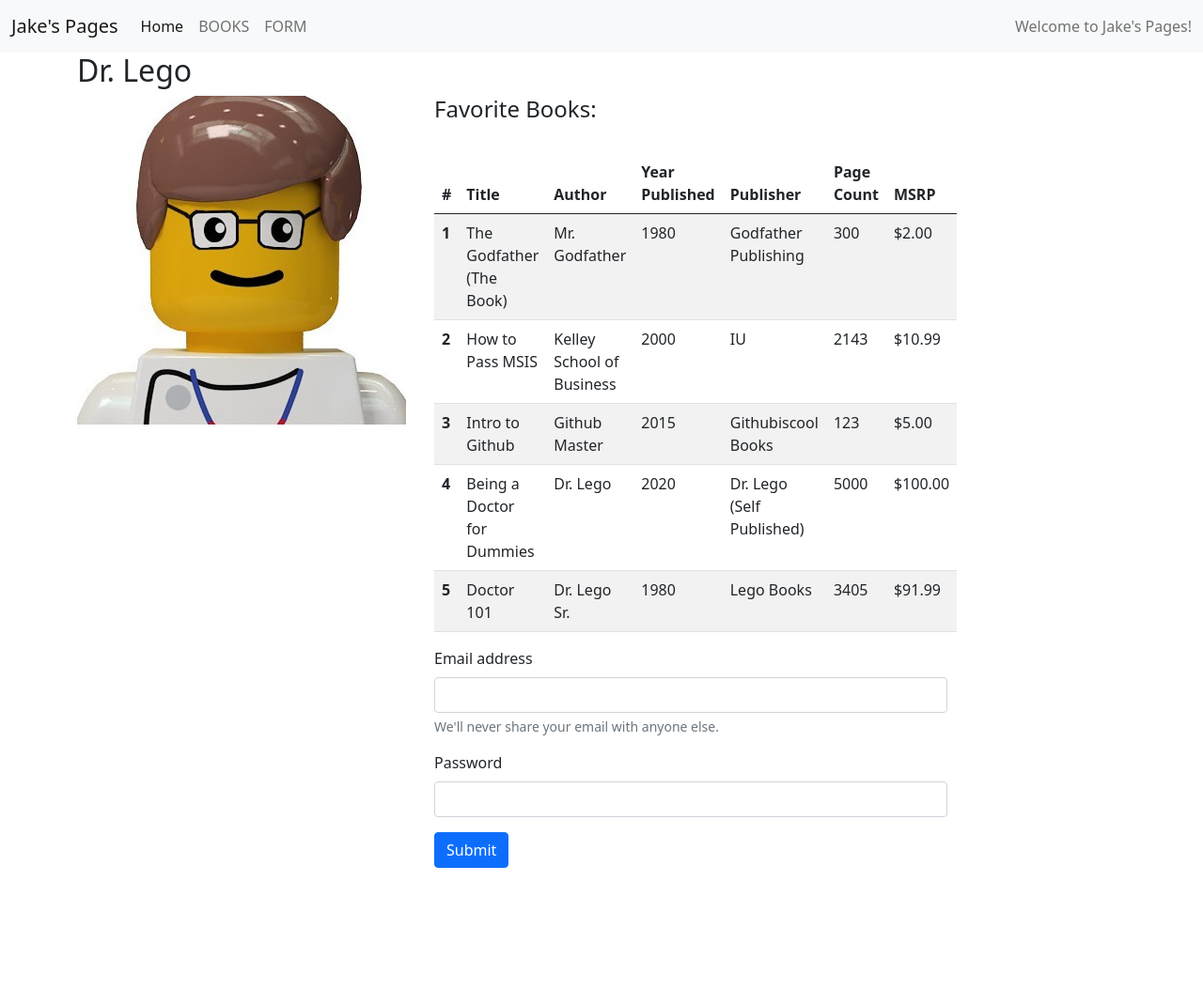
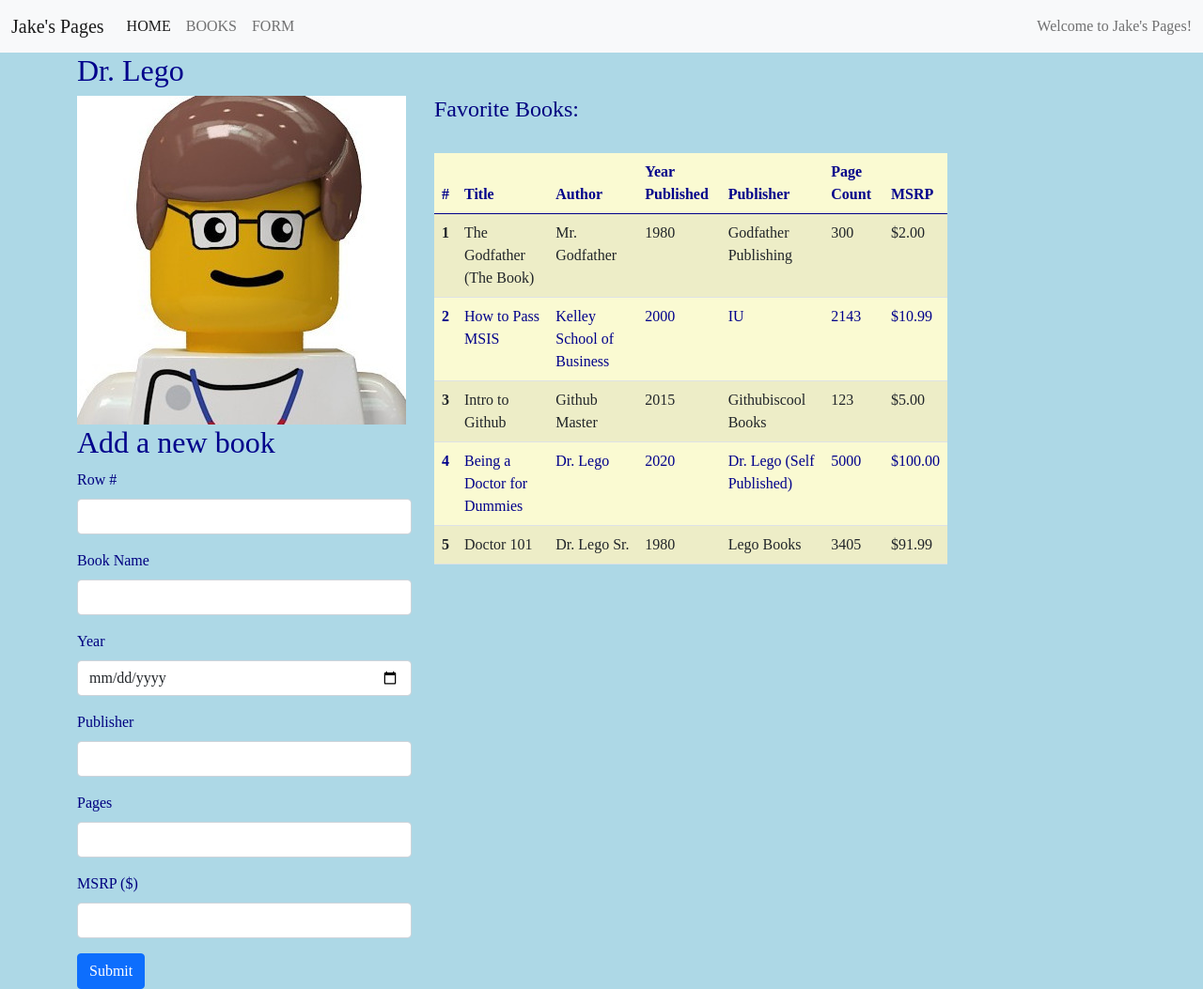
Before and after one commit to iu-msis/1-html-review-jakejose, a plain HTML site: page public/books.html in a window 1280 px wide. Shown: the whole page at 94% size. Before the commit the page ends 924 px from the top, so only its background shows below. Drawn offline with nearby package versions, Linux system fonts and the light colour scheme.

Commit message:
css changes/override

```diff
--- a/public/books.html
+++ b/public/books.html
@@ -4,10 +4,10 @@
     <!-- Required meta tags -->
     <meta charset="utf-8">
     <meta name="viewport" content="width=device-width, initial-scale=1">
-
     <!-- Bootstrap CSS -->
     <link href="https://cdn.jsdelivr.net/npm/bootstrap@5.1.0/dist/css/bootstrap.min.css" rel="stylesheet" integrity="sha384-KyZXEAg3QhqLMpG8r+8fhAXLRk2vvoC2f3B09zVXn8CA5QIVfZOJ3BCsw2P0p/We" crossorigin="anonymous">
-
+  <!-- Custom CSS -->
+  <link href="css/styles.css" rel="stylesheet">
     <title>Jake's HTML Pages</title>
   </head>
   <body>
@@ -22,7 +22,7 @@
         <div class="collapse navbar-collapse" id="navbarText">
           <ul class="navbar-nav me-auto mb-2 mb-lg-0">
             <li class="nav-item">
-              <a class="nav-link active" aria-current="page" href="index.html">Home</a>
+              <a class="nav-link active" aria-current="page" href="index.html">HOME</a>
             </li>
             <li class="nav-item">
               <a class="nav-link" href="books.html">BOOKS</a>
@@ -42,7 +42,35 @@
     <div class="container">
         <div class="row">
           <div class="col-9"><h2>Dr. Lego</h2></div>
-          <div class="col-4"><img src="img/lego.jpeg" alt="lego"></div>
+          <div class="col-4"><img src="img/lego.jpeg" alt="lego">
+            <h2>Add a new book</h2>
+            <form>
+              <div class="mb-3">
+                <label for="newRow" class="form-label">Row #</label>
+                <input type="number" class="form-control" id="newRow" aria-describedby="rowHelp">
+              </div>
+              <div class="mb-3">
+                <label for="bookName" class="form-label">Book Name</label>
+                <input type="text" class="form-control" id="bookName">
+              </div>
+              <div class="mb-3">
+                  <label for="year" class="form-label">Year</label>
+                  <input type="date" class="form-control" id="year">
+                </div>
+                <div class="mb-3">
+                  <label for="publisher" class="form-label">Publisher</label>
+                  <input type="text" class="form-control" id="publisher">
+                </div>
+                <div class="mb-3">
+                  <label for="pages" class="form-label">Pages</label>
+                  <input type="number" class="form-control" id="pages">
+                </div>
+                <div class="mb-3">
+                  <label for="msrp" class="form-label">MSRP ($)</label>
+                  <input type="number" class="form-control" id="msrp">
+                </div>
+              <button type="submit" class="btn btn-primary">Submit</button>
+            </form></div>
           <div class="col-6"><h4>Favorite Books:</h4><br>
             <!-- book table -->
             <table class="table table-striped">
@@ -107,18 +135,7 @@
               </table>
               <!-- Reference for input types: https://developer.mozilla.org/en-US/docs/Web/HTML/Element/input -->
               <!-- Form -->
-              <form>
-                <div class="mb-3">
-                  <label for="exampleInputEmail1" class="form-label">Email address</label>
-                  <input type="email" class="form-control" id="exampleInputEmail1" aria-describedby="emailHelp">
-                  <div id="emailHelp" class="form-text">We'll never share your email with anyone else.</div>
-                </div>
-                <div class="mb-3">
-                  <label for="exampleInputPassword1" class="form-label">Password</label>
-                  <input type="password" class="form-control" id="exampleInputPassword1">
-                </div>
-                <button type="submit" class="btn btn-primary">Submit</button>
-              </form>
+
             </div>
         </div>
       </div>
--- /dev/null
+++ b/public/css/styles.css
@@ -0,0 +1,23 @@
+
+
+/* Reference for Bootstrap override: https://stackoverflow.com/questions/46453057/why-is-bootstraps-css-overwriting-my-css*/
+body{
+    background: lightblue;
+    font-family: 'Old Standard TT', serif !important;
+    color: navy !important;
+}
+
+h2{
+    color: darkblue !important;
+}
+
+table{
+    color: darkblue !important;
+    background-color: lightgoldenrodyellow;
+}
+
+a{
+    color: lightcoral;
+}
+
+/* reference changing link color: https://htmlcolorcodes.com/tutorials/css-link-color/ */
```
Also changed, not shown: public/form.html (+3 -3 lines), public/index.html (+26 -7 lines).
